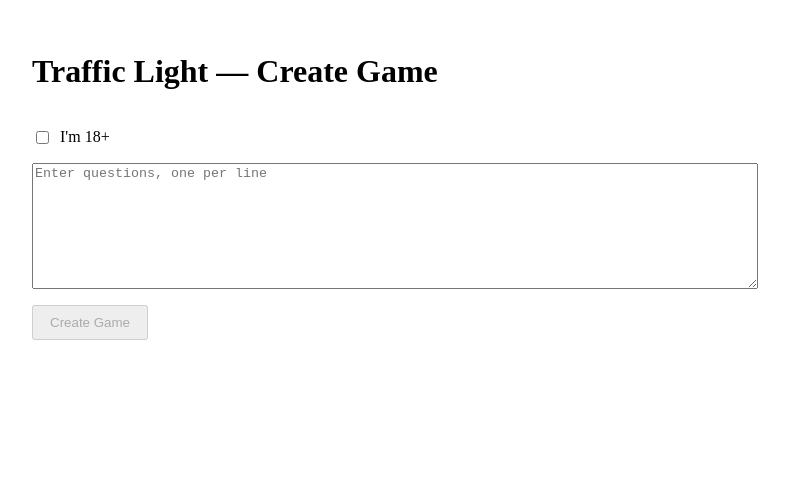
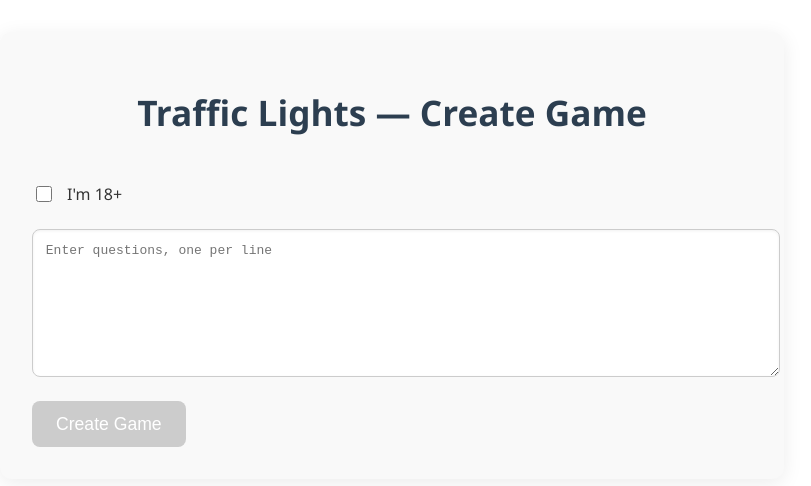
Before and after one commit to dionisvl/my.traffic-lights, a Nuxt app: page / in a window 1280 px wide. Shown: the top 486 px of the page, without its empty margins (248-1059 px from the left). Built offline with nearby package versions, Linux system fonts and the light colour scheme.

Commit message:
Added styles

```diff
--- a/pages/game/[id].vue
+++ b/pages/game/[id].vue
@@ -1,23 +1,28 @@
 <template>
   <main class="container" v-if="state">
     <header class="row between">
+      <h1>Traffic Lights Game</h1>
+      <span>
+        <b>P1:</b> <span :class="['status-indicator', online.p1 ? 'online' : 'offline']"></span> {{ online.p1 ? 'Online' : 'Offline' }} ·
+        <b>P2:</b> <span :class="['status-indicator', online.p2 ? 'online' : 'offline']"></span> {{ online.p2 ? 'Online' : 'Offline' }}
+      </span>
+    </header>
+
+    <header class="row between">
       <strong>Question {{ state.game.currentQuestionIndex + 1 }} of {{ state.game.total }}</strong>
-      <span>
-        <b>P1:</b> {{ online.p1 ? 'Online' : 'Offline' }} ·
-        <b>P2:</b> {{ online.p2 ? 'Online' : 'Offline' }}
-      </span>
     </header>
     <div class="row between">
       <span v-if="state.game.status==='waiting' && !isAdmin">Waiting for game to start...</span>
+      <span v-if="state.game.status==='waiting' && isAdmin && !online.p2">Waiting for Player 2 to connect. Once Player 2 is online, you can start the game.</span>
     </div>
 
     <section class="card" v-if="state.game.status === 'in_progress'">
       <h2>{{ current.questionText }}</h2>
 
       <div class="choices">
+        <button :class="{green: my.answer==='green'}" @click="choose('green')">🟢 Yes</button>
+        <button :class="{yellow: my.answer==='yellow'}" @click="choose('yellow')">🟡 Maybe</button>
         <button :class="{red: my.answer==='red'}" @click="choose('red')">🔴 No</button>
-        <button :class="{yellow: my.answer==='yellow'}" @click="choose('yellow')">🟡 Maybe</button>
-        <button :class="{green: my.answer==='green'}" @click="choose('green')">🟢 Yes</button>
       </div>
 
       <div class="row">
@@ -219,18 +224,203 @@ async function refresh() {
 </script>
 
 <style scoped>
-.container { max-width: 720px; margin: 2rem auto; display: grid; gap: 1rem; }
-.row { display: flex; align-items: center; gap: .5rem; }
-.between { justify-content: space-between; }
-.card { border: 1px solid #ddd; border-radius: 8px; padding: 1rem; }
-.choices { display: flex; gap: .5rem; }
-.choices button { padding: .5rem 1rem; }
-.choices button.red { background: #ffd6d6 }
-.choices button.yellow { background: #fff4c2 }
-.choices button.green { background: #d8ffd6 }
-.hint { color: #666 }
-.results { margin-top: 2rem; }
-table { width: 100%; border-collapse: collapse; }
-th, td { border: 1px solid #ddd; padding: 0.5rem; text-align: left; }
-th { background-color: #f5f5f5; font-weight: bold; }
+.container {
+  max-width: 720px;
+  margin: 2rem auto;
+  display: grid;
+  gap: 1.5rem; /* Consistent gap */
+  padding: 2rem;
+  background-color: #f9f9f9;
+  border-radius: 12px;
+  box-shadow: 0 4px 20px rgba(0, 0, 0, 0.08);
+  font-family: 'Segoe UI', Tahoma, Geneva, Verdana, sans-serif;
+  color: #333;
+}
+
+header {
+  text-align: center;
+  font-size: 1.1em;
+  color: #555;
+}
+
+header strong {
+  font-size: 1.4em;
+  color: #2c3e50;
+}
+
+.row {
+  display: flex;
+  align-items: center;
+  gap: .75rem;
+}
+
+.between {
+  justify-content: space-between;
+}
+
+.card {
+  border: 1px solid #e0e0e0; /* Lighter border */
+  border-radius: 12px;
+  padding: 1.5rem;
+  background-color: #ffffff;
+  box-shadow: 0 2px 10px rgba(0, 0, 0, 0.05);
+}
+
+.card h2 {
+  text-align: center;
+  font-size: 1.8em;
+  color: #2c3e50;
+}
+
+.choices {
+  display: flex;
+  gap: 1rem; /* Increased gap for buttons */
+  justify-content: center;
+}
+
+.choices button {
+  padding: 0.8rem 1.5rem;
+  border: none;
+  border-radius: 8px;
+  color: #000000;
+  font-size: 1.1em;
+  cursor: pointer;
+  transition: transform 0.1s ease, box-shadow 0.2s ease;
+  flex-grow: 1; /* Allow buttons to grow */
+  max-width: 180px; /* Max width for buttons */
+  margin-bottom: 1.5rem;
+}
+
+.choices button:hover {
+  transform: translateY(-2px);
+  box-shadow: 0 4px 12px rgba(0, 0, 0, 0.15);
+}
+
+.choices button.red { background: #e74c3c; } /* Flat UI colors */
+.choices button.red:hover { background: #c0392b; }
+.choices button.red.red { box-shadow: 0 0 0 3px #e74c3c; } /* Highlight selected */
+
+.choices button.yellow { background: #f1c40f; }
+.choices button.yellow:hover { background: #f39c12; }
+.choices button.yellow.yellow { box-shadow: 0 0 0 3px #f1c40f; }
+
+.choices button.green { background: #2ecc71; }
+.choices button.green:hover { background: #27ae60; }
+.choices button.green.green { box-shadow: 0 0 0 3px #2ecc71; }
+
+textarea {
+  width: 100%;
+  padding: 0.8rem;
+  border: 1px solid #ccc;
+  border-radius: 8px;
+  font-size: 1em;
+  min-height: 80px; /* Smaller height for comment */
+  resize: vertical;
+  box-shadow: inset 0 1px 3px rgba(0, 0, 0, 0.06);
+  transition: border-color 0.3s ease;
+}
+
+textarea:focus {
+  border-color: #007bff;
+  outline: none;
+}
+
+label.row {
+  margin-top: 1rem;
+  font-size: 1em;
+  color: #555;
+}
+
+input[type="checkbox"] {
+  width: 1.2em;
+  height: 1.2em;
+  accent-color: #007bff;
+}
+
+.hint {
+  color: #777;
+  font-size: 0.9em;
+  text-align: center;
+  margin-top: 1rem;
+}
+
+.results {
+  margin-top: 2rem;
+  background-color: #ffffff;
+  border-radius: 12px;
+  box-shadow: 0 2px 10px rgba(0, 0, 0, 0.05);
+  padding: 1.5rem;
+}
+
+.results h3 {
+  text-align: center;
+  color: #2c3e50;
+  font-size: 1.6em;
+}
+
+table {
+  width: 100%;
+  border-collapse: collapse;
+  margin-top: 1rem;
+}
+
+th, td {
+  border: 1px solid #e0e0e0;
+  padding: 0.8rem;
+  text-align: left;
+  vertical-align: top;
+}
+
+th {
+  background-color: #f0f0f0;
+  font-weight: bold;
+  color: #444;
+}
+
+tbody tr:nth-child(even) {
+  background-color: #fcfcfc;
+}
+
+footer {
+  margin-top: 2rem;
+  text-align: center;
+}
+
+footer button {
+  padding: 0.8rem 2rem;
+  border: none;
+  border-radius: 8px;
+  background-color: #007bff;
+  color: white;
+  font-size: 1.2em;
+  cursor: pointer;
+  transition: background-color 0.3s ease, transform 0.1s ease;
+  box-shadow: 0 2px 8px rgba(0, 0, 0, 0.15);
+}
+
+footer button:hover {
+  background-color: #0056b3;
+  transform: translateY(-2px);
+}
+
+footer span {
+  font-size: 1.1em;
+  color: #555;
+}
+.status-indicator {
+  display: inline-block;
+  width: 10px;
+  height: 10px;
+  border-radius: 50%;
+  margin-right: 5px;
+  vertical-align: middle;
+}
+
+.status-indicator.online {
+  background-color: #2ecc71; /* Green */
+}
+
+.status-indicator.offline {
+  background-color: #e74c3c; /* Red */
+}
 </style>
--- a/pages/index.vue
+++ b/pages/index.vue
@@ -1,6 +1,6 @@
 <template>
   <main class="container">
-    <h1>Traffic Light — Create Game</h1>
+    <h1>Traffic Lights — Create Game</h1>
     <label class="row">
       <input type="checkbox" v-model="adult" />
       <span>I'm 18+</span>
@@ -48,8 +48,99 @@ async function copy() {
 </script>
 
 <style scoped>
-.container { max-width: 720px; margin: 2rem auto; display: grid; gap: 1rem; }
-.row { display: flex; align-items: center; gap: .5rem; }
-textarea { width: 100%; }
-button { padding: .5rem 1rem; }
+.container {
+  max-width: 720px;
+  margin: 2rem auto;
+  display: grid;
+  gap: 1.5rem; /* Increased gap for better spacing */
+  padding: 2rem; /* Add some padding */
+  background-color: #f9f9f9; /* Light background */
+  border-radius: 12px; /* Rounded corners */
+  box-shadow: 0 4px 20px rgba(0, 0, 0, 0.08); /* Subtle shadow */
+  font-family: 'Segoe UI', Tahoma, Geneva, Verdana, sans-serif; /* Modern font */
+  color: #333; /* Darker text for readability */
+}
+
+h1 {
+  text-align: center;
+  color: #2c3e50; /* Darker heading color */
+  font-size: 2.2em;
+}
+
+.row {
+  display: flex;
+  align-items: center;
+  gap: .75rem; /* Slightly increased gap */
+}
+
+textarea {
+  width: 100%;
+  padding: 0.8rem;
+  border: 1px solid #ccc;
+  border-radius: 8px;
+  font-size: 1em;
+  min-height: 120px;
+  resize: vertical;
+  box-shadow: inset 0 1px 3px rgba(0, 0, 0, 0.06);
+  transition: border-color 0.3s ease;
+}
+
+textarea:focus {
+  border-color: #007bff; /* Highlight on focus */
+  outline: none;
+}
+
+button {
+  padding: 0.8rem 1.5rem;
+  border: none;
+  border-radius: 8px;
+  background-color: #007bff; /* Primary button color */
+  color: white;
+  font-size: 1.1em;
+  cursor: pointer;
+  transition: background-color 0.3s ease, transform 0.1s ease;
+  box-shadow: 0 2px 5px rgba(0, 0, 0, 0.1);
+}
+
+button:hover {
+  background-color: #0056b3; /* Darker on hover */
+  transform: translateY(-1px); /* Slight lift */
+}
+
+button:disabled {
+  background-color: #cccccc;
+  cursor: not-allowed;
+  box-shadow: none;
+  transform: none;
+}
+
+input[type="checkbox"] {
+  width: 1.2em;
+  height: 1.2em;
+  accent-color: #007bff; /* Checkbox color */
+}
+
+p.row {
+  background-color: #e9ecef;
+  padding: 0.8rem 1.2rem;
+  border-radius: 8px;
+  word-break: break-all; /* Ensure long links wrap */
+  font-size: 0.95em;
+  color: #555;
+  box-shadow: inset 0 1px 3px rgba(0, 0, 0, 0.05);
+}
+
+p.row span {
+  flex-grow: 1;
+}
+
+.row NuxtLink {
+  color: #007bff;
+  text-decoration: none;
+  font-weight: bold;
+}
+
+.row NuxtLink:hover {
+  text-decoration: underline;
+}
 </style>
```
Also changed, not shown: 3 other files (tests, documents, lock files or other folders).
